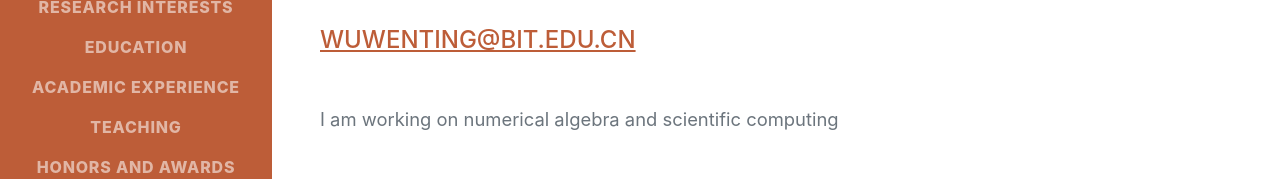
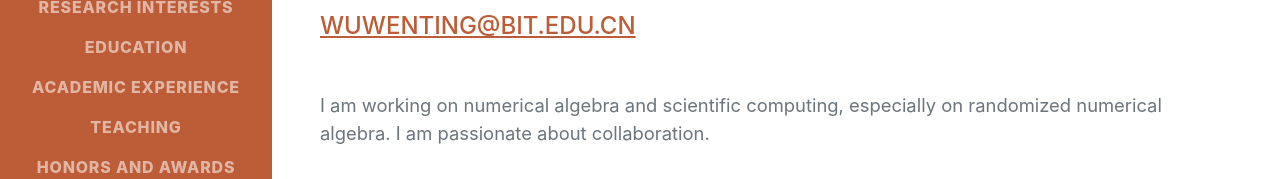
Before and after one commit to Wen-TingWu/homepage, a website: page index.html in a window 1280 px wide. Shown: the part 362-541 px from the top of the page. Drawn offline with nearby package versions, Linux system fonts and the light colour scheme; a web font is replaced by a local one.

Commit message:
Update index.html

```diff
--- a/index.html
+++ b/index.html
@@ -50,7 +50,8 @@
                         School of Mathematics and Statistics, Beijing Institute of Technology, Beijing 100081, P.R. China.</p>
                         <a href="mailto:name@email.com">wuwenting@bit.edu.cn</a>
                     </div>
-                    <p class="lead mb-5">I am working on numerical algebra and scientific computing</p>
+                    <p class="lead mb-5">I am working on numerical algebra and scientific computing, especially on randomized numerical algebra.
+                        I am passionate about collaboration.</p>
                     <div class="social-icons">
                         <a class="social-icon" href="https://scholar.google.com/citations?user=CL1PbEAAAAAJ&hl=en&oi=sra"><i class="fab fa-google"></i></a>
                         <a class="social-icon" href="https://www.researchgate.net/profile/Wen-Ting-Wu-3"><i class="fab fa-researchgate"></i></a>
```
